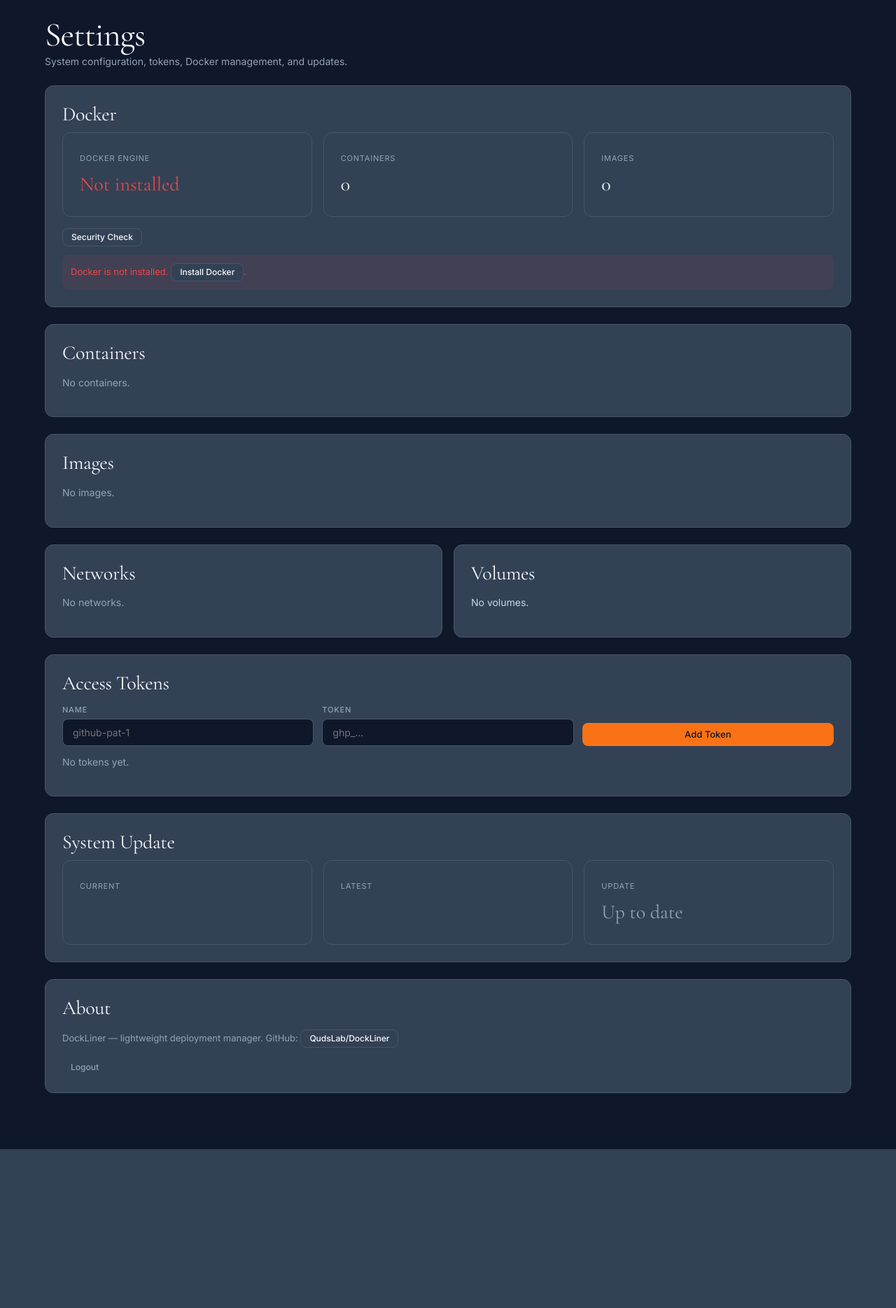
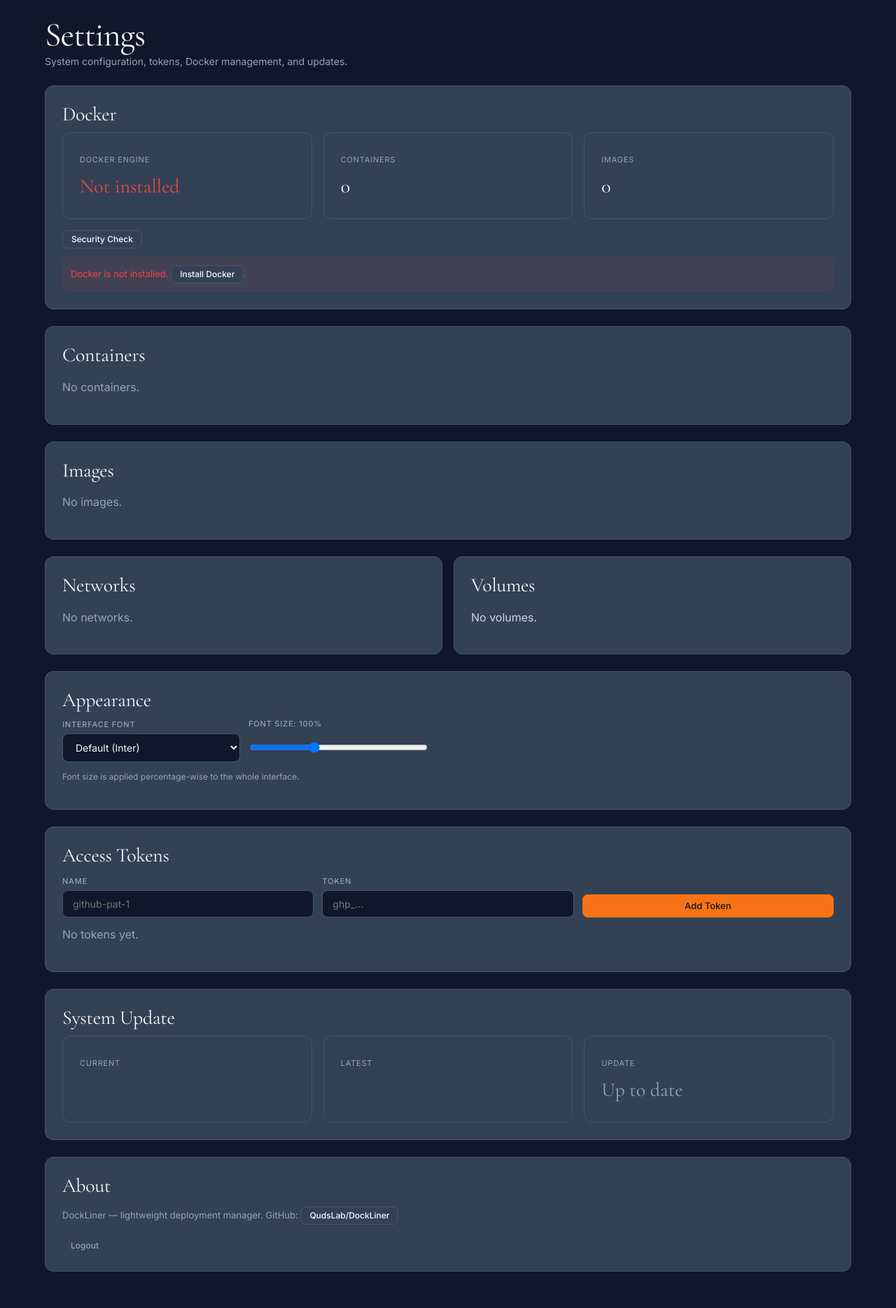
Before and after one commit to QudsLab/DockLiner, a FastAPI app: template app/templates/settings.html in a window 1280 px wide. Shown: the part 64-1933 px from the top of the page at 70% size. Before the commit the page ends 1706 px from the top, so only its background shows below. Run offline with FastAPI, Linux system fonts and the light colour scheme; the template is opened without the code that fills it, so the values that code supplies are empty.

Commit message:
Update settings.html

```diff
--- a/app/templates/settings.html
+++ b/app/templates/settings.html
@@ -109,6 +109,30 @@
   </div>
 </div>
 
+<!-- Appearance -->
+<div class="card" style="margin-bottom:24px;">
+  <h2 class="section-title">Appearance</h2>
+  <div class="form-row" style="max-width:520px;">
+    <div class="form-col">
+      <label>Interface font</label>
+      <select class="input" id="uiFont" onchange="saveAppearance()">
+        <option value="">Default (Inter)</option>
+        <option value="system-ui">System UI</option>
+        <option value="Georgia, 'Times New Roman', serif">Georgia (serif)</option>
+        <option value="'Courier New', monospace">Courier (mono)</option>
+        <option value="'Segoe UI', sans-serif">Segoe UI</option>
+        <option value="'Roboto', sans-serif">Roboto</option>
+        <option value="'Open Sans', sans-serif">Open Sans</option>
+      </select>
+    </div>
+    <div class="form-col">
+      <label>Font size: <span id="sizeValue">100%</span></label>
+      <input class="input" id="uiFontSize" type="range" min="75" max="150" value="100" step="5" oninput="saveAppearance()">
+    </div>
+  </div>
+  <p style="color:var(--muted);font-size:12px;margin-top:8px;">Font size is applied percentage-wise to the whole interface.</p>
+</div>
+
 <!-- Access Tokens -->
 <div class="card" style="margin-bottom:24px;">
   <h2 class="section-title">Access Tokens</h2>
@@ -171,6 +195,29 @@ function createToken(form){
   return false;
 }
 
+function loadAppearance(){
+  const font = localStorage.getItem('dockliner-font') || '';
+  const size = localStorage.getItem('dockliner-font-size') || '100';
+  document.getElementById('uiFont').value = font;
+  document.getElementById('uiFontSize').value = size;
+  document.getElementById('sizeValue').textContent = size + '%';
+  applyAppearance(font, size);
+}
+function saveAppearance(){
+  const font = document.getElementById('uiFont').value;
+  const size = document.getElementById('uiFontSize').value;
+  localStorage.setItem('dockliner-font', font);
+  localStorage.setItem('dockliner-font-size', size);
+  document.getElementById('sizeValue').textContent = size + '%';
+  applyAppearance(font, size);
+}
+function applyAppearance(font, size){
+  document.documentElement.style.setProperty('--ui-font-scale', size + '%');
+  document.documentElement.style.setProperty('--ui-font-family', font || "\"Inter\", -apple-system, BlinkMacSystemFont, \"Segoe UI\", Roboto, sans-serif");
+}
+
+loadAppearance();
+
 function controlDaemon(action){
   if(!confirm((action==='stop'?'Stop':'Start')+' Docker daemon?')) return;
   fetch('/api/docker/'+action+'-daemon',{method:'POST'}).then(r=>{
```
